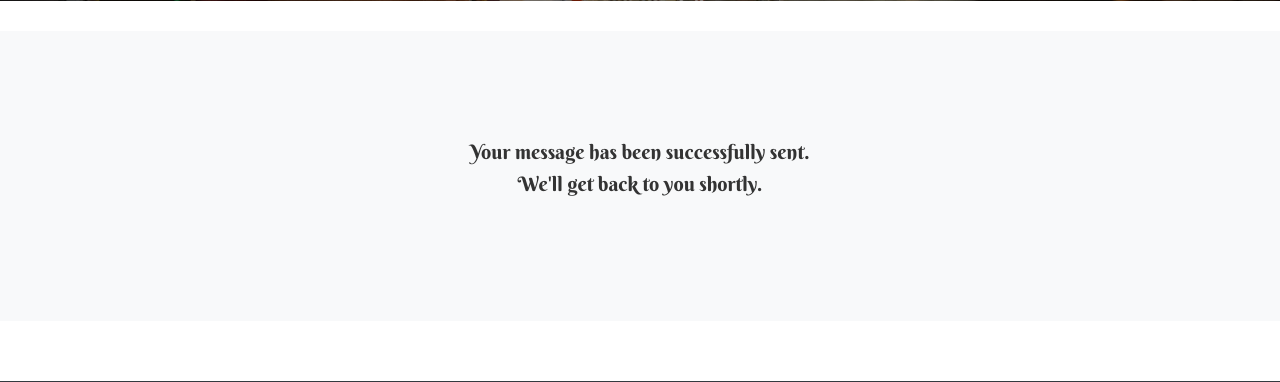
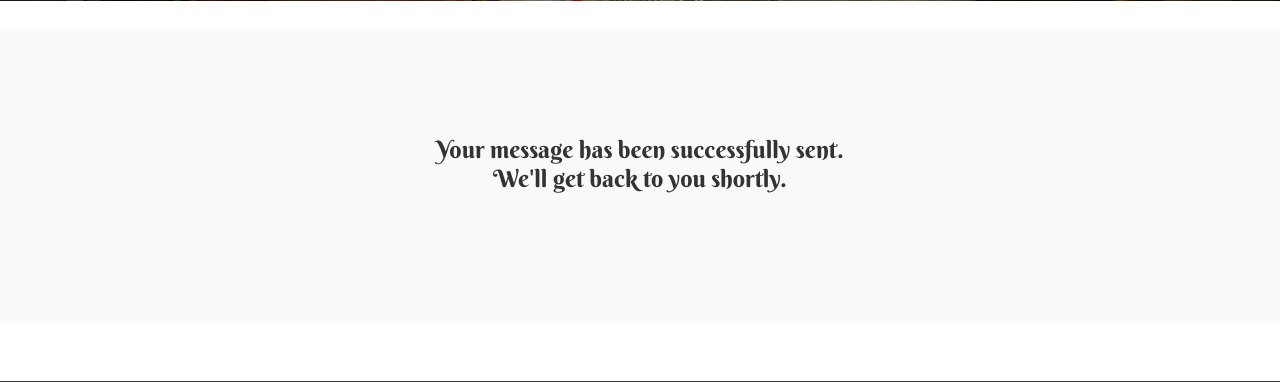
Before and after one commit to micmic210/booking-app, a Django app: page /contact/thank-you/ in a window 1280 px wide. Shown: the part 495-877 px from the top of the page. Run offline with Django 4.2, Linux system fonts and the light colour scheme; some libraries are stand-ins or nearby versions.

Commit message:
Adjust the styling of thank_you.html

```diff
--- a/contact/templates/contact/thank_you.html
+++ b/contact/templates/contact/thank_you.html
@@ -16,10 +16,12 @@ Thank You - Ramen Bar
 </section>
 
 <!-- Main Thank You Section -->
-<section id="thankYouSection" class="py-5 bg-light">
-    <div class="container text-center">
-        <h2 class="lead">Your message has been successfully sent.<br>We'll get back to you shortly.</h2>
-    </div>
-</section>
+<section id="thankYouSection" class="d-flex align-items-center justify-content-center bg-light"
+    style="padding: 10px 0;">
+    <div class="container" style="max-width: 50%; padding: 10px;">
+        <h1 class="text-center mb-4" style="font-size: 1.5rem; color: #333;">Your message has been successfully
+            sent.<br>We'll get back to you shortly.</h1>
 
-{% endblock %}
+
+
+        {% endblock %}
```
Also changed, not shown: 1 other file.
